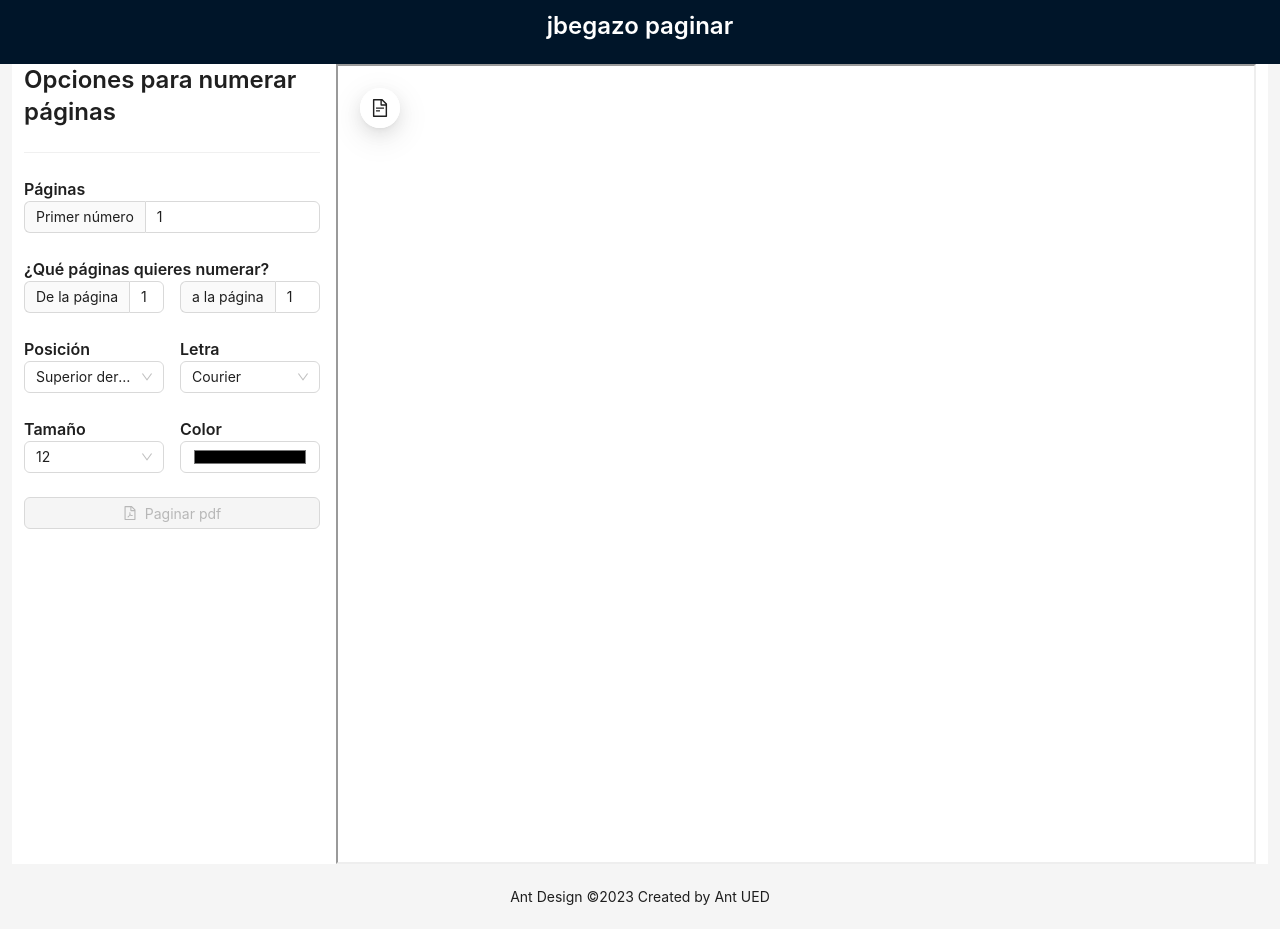
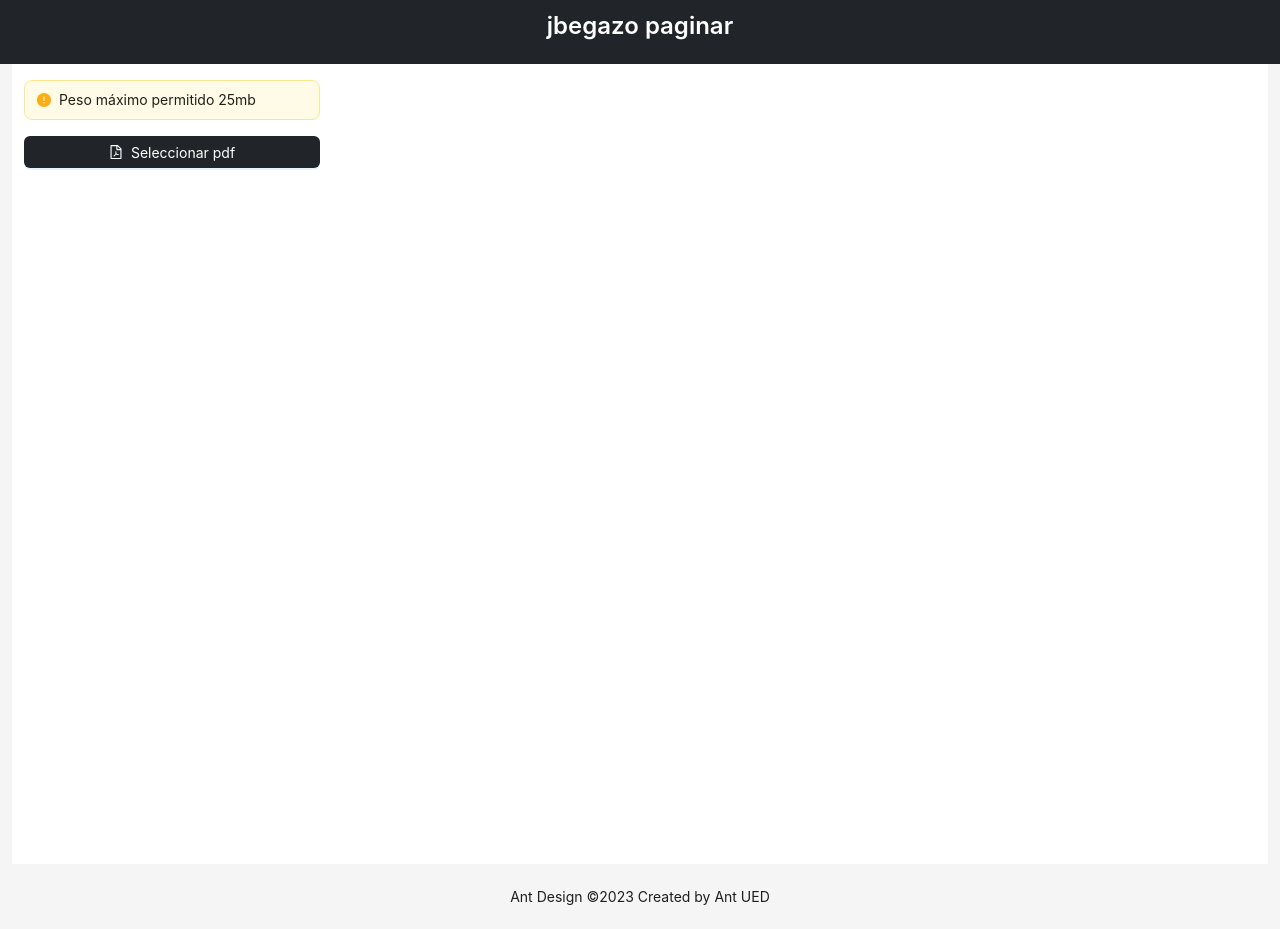
Before and after one commit to desohali/jbegazo, a Next.js app: page / in a window 1280 px wide. Built offline with nearby package versions, Linux system fonts and the light colour scheme.

Commit message:
app foliar casi identica  ala anterior version en angular

```diff
--- a/src/app/layout.tsx
+++ b/src/app/layout.tsx
@@ -19,10 +19,11 @@ export default function RootLayout({
 }) {
   return (
     <html lang="es">
+      <meta name="theme-color" content="#212529" />
       <body className={inter.className}>
 
         <Layout>
-          <Header style={{ display: 'flex', alignItems: 'center' }}>
+          <Header style={{ display: 'flex', alignItems: 'center', background: "#212529" }}>
             <div className="demo-logo" />
             <Title style={{ color: "white", textAlign: "center", width: "100%" }} level={3}>jbegazo paginar</Title>
             {/* <Menu
--- a/src/app/page.tsx
+++ b/src/app/page.tsx
@@ -1,9 +1,9 @@
 "use client";
-import { Alert, Button, Col, Divider, Flex, FloatButton, Form, Input, InputNumber, Row, Select, Spin, Typography } from 'antd';
+import { Alert, Button, Col, Divider, Flex, FloatButton, Form, Input, InputNumber, Progress, Row, Select, Spin, Typography } from 'antd';
 import * as React from 'react';
 import swal from 'sweetalert';
 const { PDFDocument, rgb, StandardFonts } = require('pdf-lib');
-import { FilePdfOutlined, DeleteOutlined } from '@ant-design/icons';
+import { FilePdfOutlined, DeleteOutlined, UploadOutlined } from '@ant-design/icons';
 import Loading from './loading';
 
 
@@ -15,7 +15,7 @@ declare global {
   }
 }
 
-const { Title } = Typography;
+const { Title, Text } = Typography;
 
 var canvas: any, ctx: any;
 // Convertir el código hexadecimal a valores RGB
@@ -34,34 +34,111 @@ const getCoordinates = (width: number, height: number, position: string) => {
   let XY: any = { x: 0, y: 0 };
   switch (position) {
     case 'si':
-      XY.x = 25;
-      XY.y = height - 25;
+      XY.x = 50;
+      XY.y = height - 50;
       break;
     case 'sd':
-      XY.x = width - 100;
-      XY.y = height - 25;
+      XY.x = width - 150;
+      XY.y = height - 50;
       break;
     case 'ii':
-      XY.x = 25;
-      XY.y = 25;
+      XY.x = 50;
+      XY.y = 50;
       break;
     case 'id':
-      XY.x = width - 100;
-      XY.y = 25;
+      XY.x = width - 150;
+      XY.y = 50;
       break;
   }
   return XY;
 };
 
+const numeroEnLetras = (numero: number): string => {
+  const unidades = [
+    'cero', 'uno', 'dos', 'tres', 'cuatro', 'cinco', 'seis', 'siete', 'ocho', 'nueve',
+    'diez', 'once', 'doce', 'trece', 'catorce', 'quince', 'dieciséis', 'diecisiete', 'dieciocho', 'diecinueve'
+  ];
+
+  const decenas = [
+    '', '', 'veinte', 'treinta', 'cuarenta', 'cincuenta', 'sesenta', 'setenta', 'ochenta', 'noventa'
+  ];
+
+  const centenas = [
+    '', 'ciento', 'doscientos', 'trescientos', 'cuatrocientos', 'quinientos', 'seiscientos', 'setecientos', 'ochocientos', 'novecientos'
+  ];
+
+  if (numero >= 0 && numero <= 19) {
+    return unidades[numero];
+  } else if (numero >= 20 && numero <= 99) {
+    const decena = Math.floor(numero / 10);
+    const unidad = numero % 10;
+    if (unidad === 0) {
+      return decenas[decena];
+    } else {
+      return decenas[decena] + ' y ' + unidades[unidad];
+    }
+  } else if (numero >= 100 && numero <= 999) {
+    const centena = Math.floor(numero / 100);
+    const resto = numero % 100;
+    if (resto === 0) {
+      return centenas[centena];
+    } else {
+      return centenas[centena] + ' ' + numeroEnLetras(resto);
+    }
+  } else if (numero === 1000) {
+    return 'mil';
+  } else if (numero > 1000 && numero <= 19999) {
+    const mil = Math.floor(numero / 1000);
+    const resto = numero % 1000;
+    if (resto === 0) {
+      return unidades[mil] + ' mil';
+    } else {
+      return unidades[mil] + ' mil ' + numeroEnLetras(resto);
+    }
+  } else {
+    return 'Número fuera del rango soportado';
+  }
+};
+
+
 const paginacion = () => {
   const [paginas, setPaginas] = React.useState<number>(0);
-  const [isFile, setIsFile] = React.useState<boolean>(false);
+  const [percentage, setPercentage] = React.useState<number>(0);
+  const [file, setFile] = React.useState<any>();
   const [loading, setLoading] = React.useState<boolean>(false);
-
+  const [loadingFile, setLoadingFile] = React.useState<boolean>(false);
+  const [loadingFoliar, setLoadingFoliar] = React.useState<boolean>(false);
   const [loadingPage, setloadingPage] = React.useState<Boolean>(true);
   React.useEffect(() => {
     setloadingPage(false);
   }, []);
+
+  const subirPdf = (file: any) => {
+    setLoadingFile(true);
+    setLoadingFoliar(true);
+    const reader = new FileReader();
+    reader.onprogress = (event) => {
+      if (event.lengthComputable) {
+        const percentLoaded = Math.round((event.loaded / event.total) * 100);
+        setPercentage(percentLoaded);
+      }
+    };
+    reader.onload = async function (event: any) {
+      const typedArray = new Uint8Array(event.target.result);
+
+      const pdfDoc = await PDFDocument.load(typedArray);
+      form.setFieldsValue({ paginaFinal: pdfDoc.getPageCount() });
+      const pdfBytes = await pdfDoc.save();
+
+      // Mostrar el PDF paginado en el iframe
+      const pdfViewer: any = document.getElementById('pdfViewer');
+      const blob = new Blob([pdfBytes], { type: 'application/pdf' });
+      const blobUrl = URL.createObjectURL(blob);
+      pdfViewer.src = blobUrl;
+
+    };
+    reader.readAsArrayBuffer(file);
+  };
 
   const paginarPDF = (file: any) => {
     setLoading(true);
@@ -107,7 +184,7 @@ const paginacion = () => {
 
         const { x, y } = getCoordinates(pngImage.width, pngImage.height, form.getFieldValue("posicion"));
         const { r, g, b } = hexToRgb(form.getFieldValue("color"));
-        newPage.drawText(`Página ${numeroInicio}`, {
+        newPage.drawText(`${form.getFieldValue("abreviatura")} ${numeroInicio}-(${numeroEnLetras(numeroInicio)})`.trim(), {
           x,
           y,
           size: Number(form.getFieldValue("tamanio")),
@@ -130,7 +207,7 @@ const paginacion = () => {
       const blobUrl = URL.createObjectURL(blob);
       pdfViewer.src = blobUrl;//`https://docs.google.com/viewer?url=${blobUrl}`;
 
-      // Crear un enlace para descargar el PDF
+      /* // Crear un enlace para descargar el PDF
       const downloadLink = document.createElement('a');
       downloadLink.href = blobUrl;
       const [file] = refPdf.current.files;
@@ -145,7 +222,7 @@ const paginacion = () => {
       // Eliminar el enlace después de un breve retraso (por ejemplo, 2 segundos)
       setTimeout(() => {
         document.body.removeChild(downloadLink);
-      }, 1000);
+      }, 1000); */
 
 
     };
@@ -197,6 +274,50 @@ const paginacion = () => {
       <Row gutter={16} style={{ padding: "0px 12px" }}>
 
         <Col className="gutter-row" xs={24} sm={24} md={12} lg={6}>
+          <Alert
+            style={{ margin: "1rem 0rem" }}
+            message="Peso máximo permitido 25mb"
+            type={(file && file.mb <= 25) ? "success" : "warning"} showIcon />
+
+          <Flex vertical gap="small" style={{ width: '100%', marginBottom: "1rem" }}>
+            <Button onClick={() => {
+              refPdf.current.click();
+            }} icon={<FilePdfOutlined />} type="primary" style={{ background: "#212529" }} block>
+              Seleccionar pdf
+            </Button>
+          </Flex>
+          {file && <Alert
+            style={{ marginBottom: "1rem" }}
+            message={(file.mb <= 25) ? "El archivo esta listo para subir" : "El archivo supera los 25mb permitidos"}
+            description={(
+              <>
+                <Text>Nombre : {file.name}</Text>
+                <br />
+                <Text>Peso : {file.mb} mb</Text>
+              </>
+            )}
+            type={(file.mb <= 25) ? "success" : "error"}
+            showIcon
+          />}
+
+          {loadingFile && <Progress percent={percentage} />}
+          {file && <Flex vertical gap="small" style={{ width: '100%', marginBottom: "1rem" }}>
+            <Button disabled={!file} onClick={() => {
+              const [file] = refPdf.current.files;
+              subirPdf(file);
+            }} icon={<UploadOutlined />} type="primary" style={{ background: "#212529" }} block>
+              Subir pdf
+            </Button>
+          </Flex>}
+
+        </Col>
+        <Col className="gutter-row" xs={24} sm={24} md={12} lg={18}>
+
+          <div style={{ width: "100%", display: !loadingFoliar ? "none" : "" }}>
+            <Alert
+              style={{ margin: "1rem 0rem" }}
+              message="El archivo pdf está listo para ser foliado"
+              type={(file && file.mb <= 25) ? "success" : "warning"} showIcon />
             <Form
               name="validate_other"
               form={form}
@@ -208,52 +329,38 @@ const paginacion = () => {
                 posicion: "sd",
                 letra: "Courier",
                 tamanio: "12",
-              color: "#000000"
+                color: "#000000",
+                abreviatura: ""
               }}
               style={{ width: "100%" }}
-            layout="vertical"
+              layout="horizontal"
             >
 
-            <Row gutter={16}>
-              <Col className="gutter-row" xs={24} sm={24} md={24} lg={24}>
-                <Title level={3}>Opciones para numerar páginas</Title>
-                <Divider />
-              </Col>
-              <Col className="gutter-row" xs={24} sm={24} md={24} lg={24}>
-                <Title style={{ marginBottom: "0px" }} level={5}>Páginas</Title>
-                <Form.Item
-                  style={{ width: "100%" }}
-                  name="numeroInicio"
-                >
-                  <InputNumber style={{ width: "100%" }} addonBefore="Primer número" />
-                </Form.Item>
-              </Col>
+              <Row gutter={16} style={{ margin: "1rem 0rem" }}>
 
-              <Col className="gutter-row" xs={24} sm={24} md={24} lg={24}>
-                <Title style={{ marginBottom: "0px" }} level={5}>¿Qué páginas quieres numerar?</Title>
-              </Col>
-              <Col className="gutter-row" xs={12} sm={12} md={12} lg={12}>
+                <Col className="gutter-row" xs={12} sm={12} md={8} lg={8}>
                   <Form.Item
                     style={{ width: "100%" }}
                     name="paginaInicio"
+                    label="Página inicio"
                   >
-                  <InputNumber style={{ width: "100%" }} addonBefore="De la página" />
+                    <InputNumber style={{ width: "100%" }} />
                   </Form.Item>
                 </Col>
-              <Col className="gutter-row" xs={12} sm={12} md={12} lg={12}>
+                <Col className="gutter-row" xs={12} sm={12} md={8} lg={8}>
                   <Form.Item
                     style={{ width: "100%" }}
                     name="paginaFinal"
+                    label="Página final"
                   >
-                  <InputNumber style={{ width: "100%" }} addonBefore="a la página" />
+                    <InputNumber style={{ width: "100%" }} />
                   </Form.Item>
                 </Col>
-
-              <Col className="gutter-row" xs={24} sm={24} md={24} lg={12}>
-                <Title style={{ marginBottom: "0px" }} level={5}>Posición</Title>
+                <Col className="gutter-row" xs={24} sm={24} md={8} lg={8}>
                   <Form.Item
                     style={{ width: "100%" }}
                     name="posicion"
+                    label="Posición"
                   >
                     <Select style={{ width: "100%" }} options={[
                       { label: "Superior izquierdo", value: "si" },
@@ -263,21 +370,20 @@ const paginacion = () => {
                     ]} />
                   </Form.Item>
                 </Col>
-              <Col className="gutter-row" xs={24} sm={24} md={24} lg={12}>
-                <Title style={{ marginBottom: "0px" }} level={5}>Letra</Title>
+                <Col className="gutter-row" xs={24} sm={24} md={8} lg={8}>
                   <Form.Item
                     style={{ width: "100%" }}
                     name="letra"
+                    label="Tipo letra"
                   >
                     <Select style={{ width: "100%" }} options={Object.keys(StandardFonts).map((font: string) => ({ label: font, value: font }))} />
                   </Form.Item>
                 </Col>
-
-              <Col className="gutter-row" xs={12} sm={12} md={12} lg={12}>
-                <Title style={{ marginBottom: "0px" }} level={5}>Tamaño</Title>
+                <Col className="gutter-row" xs={12} sm={12} md={8} lg={8}>
                   <Form.Item
                     style={{ width: "100%" }}
                     name="tamanio"
+                    label="Tamaño letra"
                   >
                     <Select style={{ width: "100%" }} options={[
                       { label: "12", value: "12" },
@@ -290,20 +396,39 @@ const paginacion = () => {
                     ]} />
                   </Form.Item>
                 </Col>
-              <Col className="gutter-row" xs={12} sm={12} md={12} lg={12}>
-                <Title style={{ marginBottom: "0px" }} level={5}>Color</Title>
+                <Col className="gutter-row" xs={12} sm={12} md={8} lg={8}>
                   <Form.Item
                     style={{ width: "100%" }}
                     name="color"
+                    label="Color letra"
                   >
                     <Input type='color' placeholder="1N° ganador" style={{ width: "100%" }} />
                   </Form.Item>
                 </Col>
-
+                <Col className="gutter-row" xs={12} sm={12} md={8} lg={8}>
+                  <Form.Item
+                    style={{ width: "100%" }}
+                    name="numeroInicio"
+                    label="Primer número"
+                  >
+                    <InputNumber style={{ width: "100%" }} />
+                  </Form.Item>
+                </Col>
+                <Col className="gutter-row" xs={12} sm={12} md={8} lg={8}>
+                  <Form.Item
+                    style={{ width: "100%" }}
+                    name="abreviatura"
+                    label="Abreviatura"
+                  >
+                    <Input style={{ width: "100%" }} />
+                  </Form.Item>
+                </Col>
+                <Col className="gutter-row" xs={24} sm={24} md={8} lg={8}>
+                </Col>
                 <Col span={24}>
-                <Flex vertical gap="small" style={{ width: '100%', margin: "auto" }}>
-                  <Button disabled={!isFile} loading={loading} icon={<FilePdfOutlined />} type="primary" block htmlType="submit">
-                    Paginar pdf
+                  <Flex vertical gap="small" style={{ width: '50%', margin: "auto" }}>
+                    <Button loading={loading} icon={<FilePdfOutlined />} style={{ background: "#212529" }} type="primary" block htmlType="submit">
+                      Foliar pdf
                     </Button>
                   </Flex>
 
@@ -311,7 +436,7 @@ const paginacion = () => {
                     <Alert
                       message="..."
                       description="..."
-                    type="info"
+                      type="success"
                     />
                   </Spin>}
                 </Col>
@@ -319,46 +444,33 @@ const paginacion = () => {
               </Row>
 
             </Form>
-        </Col>
-        <Col className="gutter-row" xs={24} sm={24} md={12} lg={18}>
-          <div style={{ width: "100%", position: "relative" }}>
-            <FloatButton tooltip={<div>Cargar su archivo.pdf</div>} style={{ top: "24px", left: "24px", position: "absolute" }} onClick={() => {
-              refPdf.current.click();
-            }} />
-            {isFile && <FloatButton icon={<DeleteOutlined />} tooltip={<div>Borrar su archivo.pdf</div>} style={{ top: "72px", left: "24px", position: "absolute" }} onClick={() => {
-              setIsFile(false);
+          </div>
+
+
+          <div style={{ width: "100%", position: "relative", display: !loadingFoliar ? "none" : "" }}>
+            {file && <FloatButton icon={<DeleteOutlined />} tooltip={<div>Borrar su archivo.pdf</div>} style={{ top: "72px", left: "24px", position: "absolute" }} onClick={() => {
+              setFile(false);
+              setLoadingFile(false);
+              setLoadingFoliar(false);
+
               form.resetFields();
               refPdf.current.value = '';
               (document.getElementById("pdfViewer") as HTMLIFrameElement).src = "";
             }} />}
 
             <input style={{ display: "none" }} type="file" ref={refPdf} accept=".pdf" onChange={(e: any) => {
-
               const [file] = e.target.files;
               if (file) {
-                setIsFile(true);
+                // Convertir bytes a megabytes
+                const fileSizeInMegabytes = (file.size / (1024 * 1024));
+                setFile({ name: file.name, mb: fileSizeInMegabytes.toFixed(2) });
               }
-              const reader = new FileReader();
-              reader.onload = async function (event: any) {
-                const typedArray = new Uint8Array(event.target.result);
 
-                const pdfDoc = await PDFDocument.load(typedArray);
-                form.setFieldsValue({ paginaFinal: pdfDoc.getPageCount() });
-                const pdfBytes = await pdfDoc.save();
-
-                // Mostrar el PDF paginado en el iframe
-                const pdfViewer: any = document.getElementById('pdfViewer');
-                const blob = new Blob([pdfBytes], { type: 'application/pdf' });
-                const blobUrl = URL.createObjectURL(blob);
-                pdfViewer.src = blobUrl;
-
-              };
-              reader.readAsArrayBuffer(file);
             }} />
             <canvas ref={refCanvas} style={{ width: "100%", display: "none" }}></canvas>
           </div>
 
-          <div style={{ width: "100%", height: "100vh" }}>
+          <div style={{ width: "100%", height: "100vh", display: !loadingFoliar ? "none" : "" }}>
             <iframe id="pdfViewer" width="100%" height="100%"></iframe>
           </div>
 
```
Lines whose indentation alone changed are shown as unchanged.
